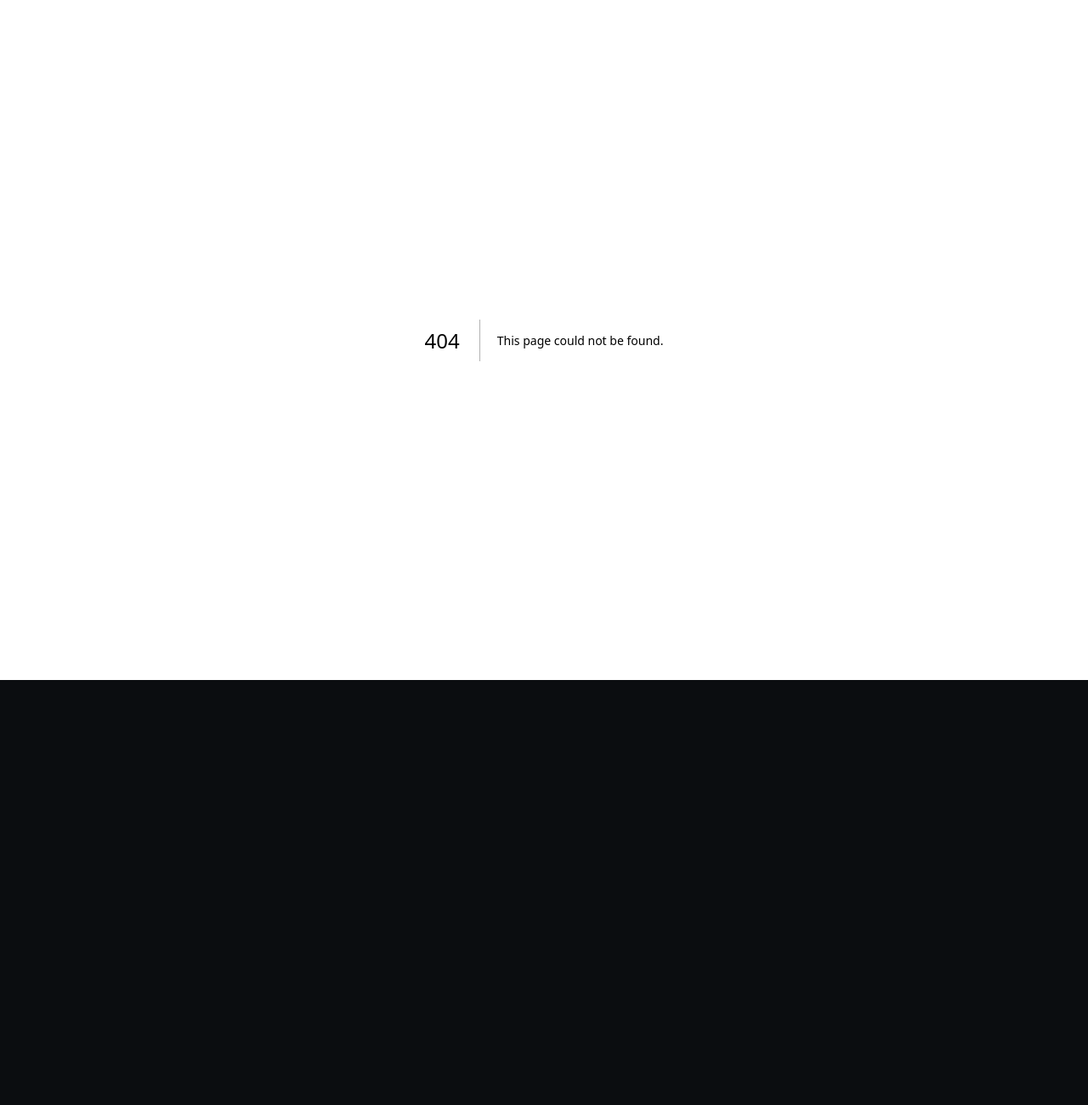
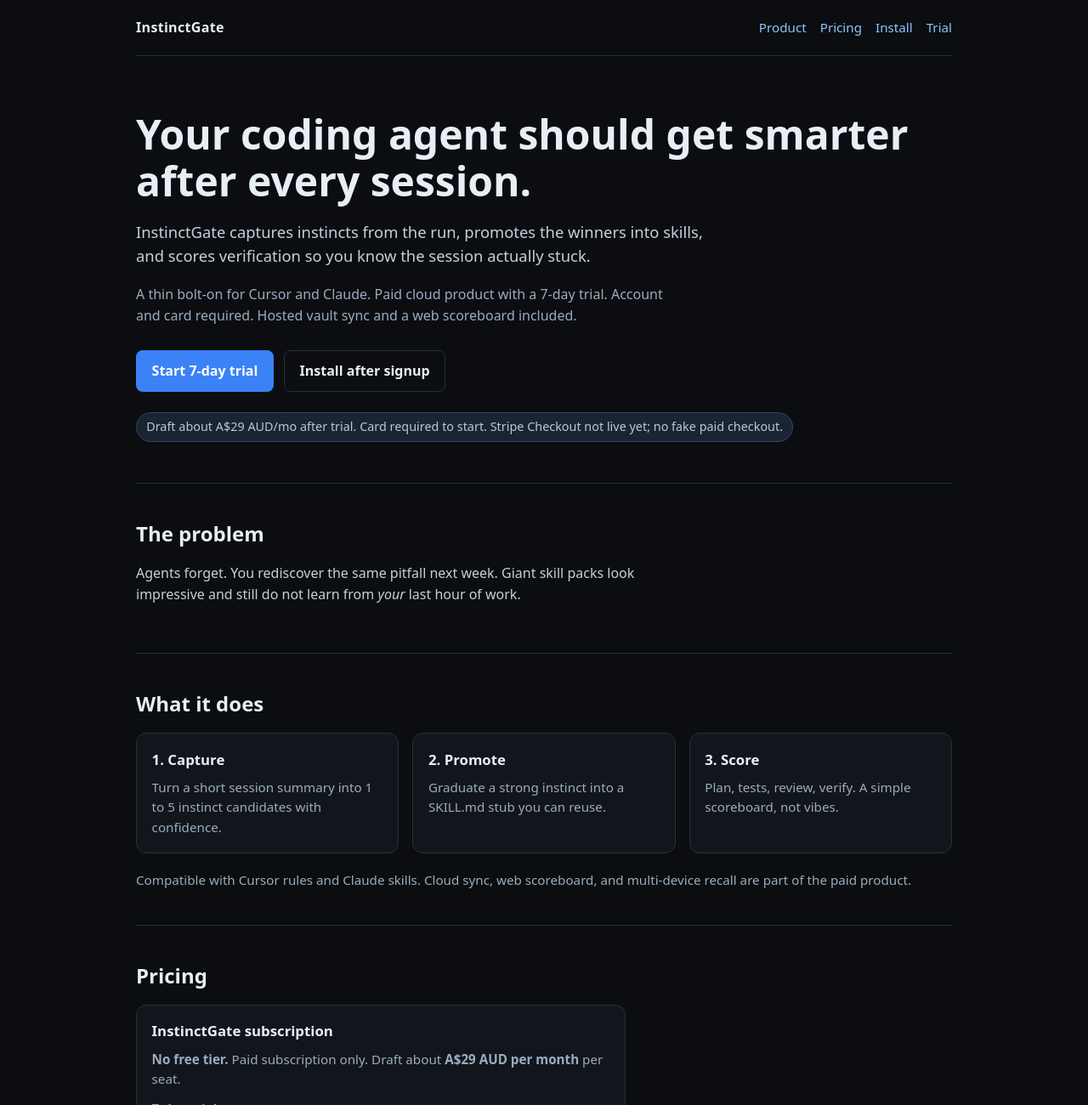
Before and after one commit to admin-TSK/InstinctGate, a Next.js app in the folder web/: page / in a window 1280 px wide. Before the commit this address had no page. Shown: the top 1300 px of the page at 85% size. Before the commit the page ends 800 px from the top, so only its background shows below. Built offline with nearby package versions, Linux system fonts and the light colour scheme.

Commit message:
Add web/app/page.tsx

```diff
--- /dev/null
+++ b/web/app/page.tsx
@@ -0,0 +1,153 @@
+export default function HomePage() {
+  return (
+    <div className="wrap">
+      <header className="site-header">
+        <a className="brand" href="/">
+          InstinctGate
+        </a>
+        <nav className="nav">
+          <a href="#product">Product</a>
+          <a href="#pricing">Pricing</a>
+          <a href="#install">Install</a>
+          <a href="/trial">Trial</a>
+        </nav>
+      </header>
+
+      <main>
+        <section className="hero" style={{ borderTop: "none", paddingTop: "4rem" }}>
+          <h1>Your coding agent should get smarter after every session.</h1>
+          <p className="lede">
+            InstinctGate captures instincts from the run, promotes the winners
+            into skills, and scores verification so you know the session
+            actually stuck.
+          </p>
+          <p className="subhead">
+            A thin bolt-on for Cursor and Claude. Paid cloud product with a
+            7-day trial. Account and card required. Hosted vault sync and a web
+            scoreboard included.
+          </p>
+          <div className="cta-row">
+            <a className="btn btn-primary" href="/trial">
+              Start 7-day trial
+            </a>
+            <a className="btn btn-ghost" href="#install">
+              Install after signup
+            </a>
+          </div>
+          <span className="pro-tease">
+            Draft about A$29 AUD/mo after trial. Card required to start. Stripe
+            Checkout not live yet; no fake paid checkout.
+          </span>
+        </section>
+
+        <section id="problem">
+          <h2>The problem</h2>
+          <p className="problem">
+            Agents forget. You rediscover the same pitfall next week. Giant
+            skill packs look impressive and still do not learn from{" "}
+            <em>your</em> last hour of work.
+          </p>
+        </section>
+
+        <section id="product">
+          <h2>What it does</h2>
+          <div className="steps">
+            <article className="card">
+              <h3>1. Capture</h3>
+              <p>
+                Turn a short session summary into 1 to 5 instinct candidates
+                with confidence.
+              </p>
+            </article>
+            <article className="card">
+              <h3>2. Promote</h3>
+              <p>
+                Graduate a strong instinct into a SKILL.md stub you can reuse.
+              </p>
+            </article>
+            <article className="card">
+              <h3>3. Score</h3>
+              <p>
+                Plan, tests, review, verify. A simple scoreboard, not vibes.
+              </p>
+            </article>
+          </div>
+          <p className="install-note" style={{ marginTop: "1.25rem" }}>
+            Compatible with Cursor rules and Claude skills. Cloud sync, web
+            scoreboard, and multi-device recall are part of the paid product.
+          </p>
+        </section>
+
+        <section id="pricing">
+          <h2>Pricing</h2>
+          <article className="card" style={{ maxWidth: "36rem" }}>
+            <h3>InstinctGate subscription</h3>
+            <p>
+              <strong>No free tier.</strong> Paid subscription only. Draft
+              about <strong>A$29 AUD per month</strong> per seat.
+            </p>
+            <p style={{ marginTop: "0.75rem" }}>
+              <strong>7-day trial</strong> with account + credit card collected
+              upfront (Stripe subscription trial with payment method on file).
+            </p>
+            <p style={{ marginTop: "0.75rem" }}>
+              Includes hosted vault sync, web scoreboard, multi-device recall,
+              and device-token API access.
+            </p>
+            <p style={{ marginTop: "0.75rem" }}>
+              MIT source may exist in the public repo for transparency. That is
+              not a free forever product tier.
+            </p>
+          </article>
+          <div className="cta-row" style={{ marginTop: "1.25rem" }}>
+            <a className="btn btn-primary" href="/trial">
+              Start 7-day trial
+            </a>
+          </div>
+          <p className="install-note">
+            Real Stripe Checkout is not wired yet. CTA goes to the{" "}
+            <a href="/trial">/trial</a> waitlist; no fake Checkout URL.
+          </p>
+        </section>
+
+        <section id="install">
+          <h2>Install (after signup / trial)</h2>
+          <div className="install-block">
+            <pre>
+              <code>npx instinctgate@latest setup</code>
+            </pre>
+          </div>
+          <p className="install-note">
+            For trial and paid customers. Vault, Cursor rule, Claude skill,
+            smoke capture. Start the 7-day trial (account + card) before
+            treating install as the happy path.
+          </p>
+        </section>
+
+        <section id="cta">
+          <h2>Next step</h2>
+          <p className="problem">
+            Start the 7-day trial. Then run setup. Star the repo if the loop
+            helps your agents compound.
+          </p>
+          <div className="cta-row" style={{ marginTop: "1rem" }}>
+            <a className="btn btn-primary" href="/trial">
+              Start 7-day trial
+            </a>
+          </div>
+        </section>
+      </main>
+
+      <footer className="site-footer">
+        <p>
+          Built in Australia. Not a clone of anyone&apos;s 200-skill empire.
+          Just the loop that makes agents compound.
+        </p>
+        <p>
+          InstinctGate - paid SaaS with a card-required 7-day trial. No free
+          tier.
+        </p>
+      </footer>
+    </div>
+  );
+}
```
